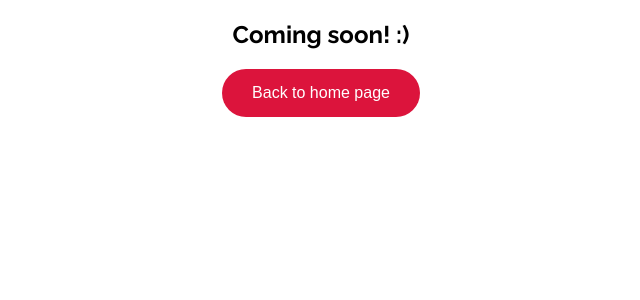
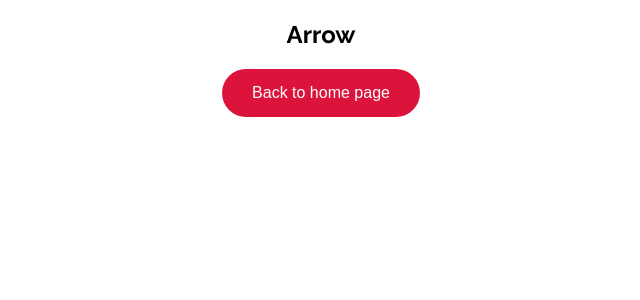
Before and after one commit to marianmolocea/kodflix, a React (Create React App) app: page /arrow in a window 1280 px wide. Shown: the top 300 px of the page, without its empty margins (319-959 px from the left). Built offline with nearby package versions, Linux system fonts and the light colour scheme.

Commit message:
Display the movie title into the details page

```diff
--- a/src/App.js
+++ b/src/App.js
@@ -10,7 +10,7 @@ function App() {
     <Router>
       <div className="App">
         <Route exact path='/' component={Gallery} />
-        <Route exact path='/:details' component={Details} />
+        <Route exact path='/:movieId' component={Details} />
       </div>
     </Router>
   );
--- a/src/Details/Details.js
+++ b/src/Details/Details.js
@@ -1,26 +1,27 @@
 import React, { Component } from 'react';
 import { Link } from 'react-router-dom';
+import getGallery from '../Gallery/Movies/getGallery'
 
 export default class Details extends Component {
 
   constructor() {
     super();
     this.state = {
-      message: 'Hello, this will be the details page for each Movie & TV show :)'
+      movie: {},
     }
   }
 
   componentDidMount() {
-    setTimeout(() => {
-      this.setState({message: 'Coming soon! :)'})
-    }, 3000)
+    let movieId = this.props.match.params.movieId;
+    let movie = getGallery().find(movie => movie.id === movieId);
+    this.setState({ movie })
   }
 
   render() {
     return (
       <div>
         <h2>
-          {this.state.message}
+          {this.state.movie.title}
         </h2>
         <Link to="/"><button>Back to home page</button></Link>
       </div>
--- a/src/Gallery/Gallery.js
+++ b/src/Gallery/Gallery.js
@@ -16,5 +16,3 @@ export default function Gallery() {
 
   );
 }
-
-/* */
```
